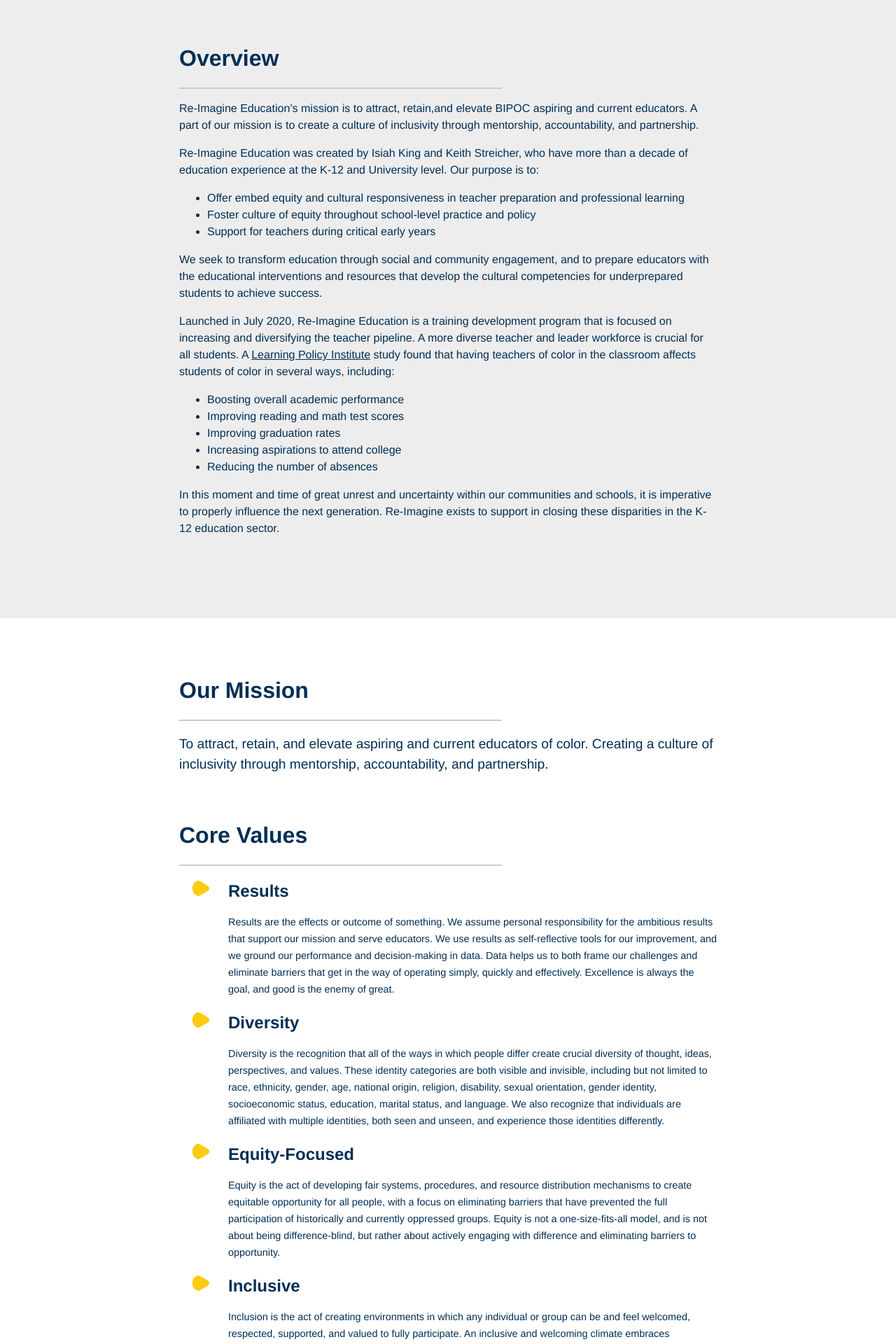
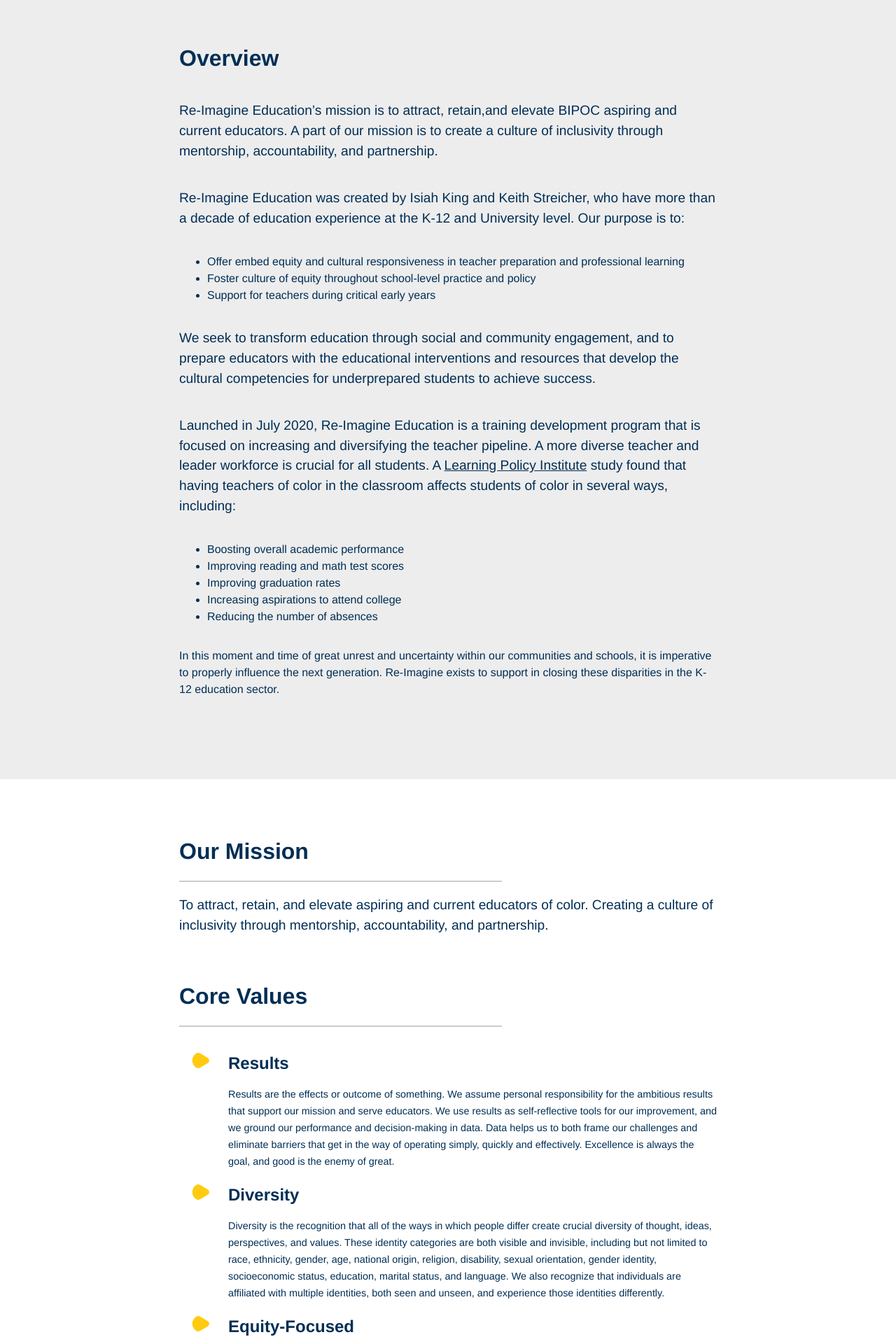
Before and after one commit to re-imagineed/re-imagineed-website, a Next.js app: page /about in a window 1280 px wide. Shown: the part 80-2000 px from the top of the page at 70% size. Built offline with nearby package versions, Linux system fonts and the light colour scheme.

Commit message:
Refactor about

```diff
--- a/pages/about.js
+++ b/pages/about.js
@@ -1,7 +1,7 @@
 import styled from 'styled-components'
 import Image from 'next/image'
 import _Head from '../components/Head'
-import { StyledContainer, StyledMain, StyledSection, StyledSectionContentWrapper, StyledSectionAnchor, StyledP1, StyledP2, StyledP3, StyledDividerLine, StyledInlineLink} from '../components/Styled'
+import {StyledContainer, StyledMain, StyledSection, StyledSectionContentWrapper, StyledSectionAnchor, StyledP1, StyledP2, StyledP3, StyledDividerLine, StyledInlineLink} from '../components/Styled'
 import Footer from '../components/Footer'
 import Header from '../components/Header'
 import TeamProfile from '../components/TeamProfile'
@@ -113,28 +113,18 @@ const StyledGoalNumberWrapper = styled.div`
     margin: 20px 20px 20px 5px;
   }
 `
-
-function About(props) {
+export function Overview(props) {
   return (
     <StyledContainer>
-        <_Head/>
-        <Header/>
-        <StyledMain>
-
-            <StyledSectionAnchor id={"overview"}/>
-            <StyledSection index={0}>
-              <StyledSectionContentWrapper>
-                <h1>Overview</h1>
-                <StyledDividerLine/>
-                <StyledP2>{overviewCopy[0]}</StyledP2>
-                <StyledP2>{overviewCopy[1]}</StyledP2>
+      <StyledP1>{overviewCopy[0]}</StyledP1>
+      <StyledP1>{overviewCopy[1]}</StyledP1>
       <ul>
         <li>{overviewCopy[2]}</li>
         <li>{overviewCopy[3]}</li>
         <li>{overviewCopy[4]}</li>
       </ul>
-                <StyledP2>{overviewCopy[5]}</StyledP2>
-                <StyledP2>Launched in July 2020, Re-Imagine Education is a training development program that is focused on increasing and diversifying the teacher pipeline. A more diverse teacher and leader workforce is crucial for all students. A <StyledInlineLink target="_blank" href='https://learningpolicyinstitute.org/product/diversifying-teaching-profession-brief'>Learning Policy Institute</StyledInlineLink> study found that having teachers of color in the classroom affects students of color in several ways, including:</StyledP2>
+      <StyledP1>{overviewCopy[5]}</StyledP1>
+      <StyledP1>Launched in July 2020, Re-Imagine Education is a training development program that is focused on increasing and diversifying the teacher pipeline. A more diverse teacher and leader workforce is crucial for all students. A <StyledInlineLink target="_blank" href='https://learningpolicyinstitute.org/product/diversifying-teaching-profession-brief'>Learning Policy Institute</StyledInlineLink> study found that having teachers of color in the classroom affects students of color in several ways, including:</StyledP1>
       <ul>
         <li>{overviewCopy[6]}</li>
         <li>{overviewCopy[7]}</li>
@@ -143,31 +133,31 @@ function About(props) {
         <li>{overviewCopy[10]}</li>
       </ul>
       <StyledP2>{overviewCopy[11]}</StyledP2>
-              </StyledSectionContentWrapper>
-            </StyledSection>
 
-            <StyledSectionAnchor id={"our_mission"}/>
-            <StyledSection index={1}>
-              <StyledSectionContentWrapper>
-                <h1>Our Mission</h1>
-                <StyledDividerLine/>
+    </StyledContainer>
+  )
+}
+
+export function Mission(props) {
+  return (
+    <StyledContainer>
       <StyledP1>{missionStatement}</StyledP1>
-                <br/>
+      <br />
       <h1>Core Values</h1>
-                <StyledDividerLine/>
+      <StyledDividerLine />
       <StyledCoreValuesList>
-                  {coreValues.map( (value, i) =>
+        {coreValues.map((value, i) =>
           <StyledCoreValue key={i}>
             <h2>{value.title}</h2>
             <StyledP3>{value.description}</StyledP3>
           </StyledCoreValue>
         )}
       </StyledCoreValuesList>
-                <br/>
+      <br />
       <h1>Goals</h1>
-                <StyledDividerLine/>
+      <StyledDividerLine />
       <StyledGoalList>
-                  {goals.map( (goal, i) =>
+        {goals.map((goal, i) =>
           <StyledGoal key={i}>
             <StyledGoalNumberWrapper><Image
               src={'/icons/number' + (i + 1) + '.svg'}
@@ -179,15 +169,19 @@ function About(props) {
           </StyledGoal>
         )}
       </StyledGoalList>
-              </StyledSectionContentWrapper>
-            </StyledSection>
+    </StyledContainer>
+  )
+}
 
-            <StyledSectionAnchor id={"our_team"}/>
-            <StyledSection index={2}>
-              <StyledSectionContentWrapper>
-                <h1>Senior Leadership Team</h1>
-                <StyledDividerLine/>
-                {teamMembers.map( (member, i) =>
+export function Team(props) {
+  return (
+
+      // <StyledSection index={2}>
+      //    <StyledSectionAnchor id={"our_team"} />
+      //   <StyledSectionContentWrapper>
+      //     <h1>Senior Leadership Team</h1>
+      //     <StyledDividerLine />
+          teamMembers.map((member, i) =>
             <div key={i}>
               <TeamProfile
                 name={member.name}
@@ -197,12 +191,45 @@ function About(props) {
                 copy={member.copy}
                 justification={i % 2 == 0 ? 0 : 1}
               ></TeamProfile>
-                  {i != teamMembers.length - 1 ? <StyledDividerLine/> : null}
+              {i != teamMembers.length - 1 ? <StyledDividerLine /> : null}
             </div>
-                )}
+          )
+      //   </StyledSectionContentWrapper>
+      // </StyledSection>
+  )
+}
+function About(props) {
+    return (
+      <StyledContainer>
+        <_Head />
+        <Header />
+        <StyledMain>
+          <StyledSection index={0}>
+            <StyledSectionAnchor id={"overview"} />
+            <StyledSectionContentWrapper>
+              <h1>Overview</h1>
+              <Overview />
             </StyledSectionContentWrapper>
           </StyledSection>
 
+          <StyledSection index={1}>
+            <StyledSectionAnchor id={"our_mission"} />
+            <StyledSectionContentWrapper>
+              <h1>Our Mission</h1>
+              <StyledDividerLine />
+              <Mission />
+            </StyledSectionContentWrapper>
+          </StyledSection>
+
+
+          <StyledSection index={2}>
+            <StyledSectionAnchor id={"our_team"} />
+            <StyledSectionContentWrapper>
+              <h1>Senior Leadership Team</h1>
+              <StyledDividerLine />
+              <Team />
+            </StyledSectionContentWrapper>
+          </StyledSection>
         </StyledMain>
         <Footer
           isHomePage={false}
```
Also changed, not shown: pages/index.js (+31 -7 lines). Lines whose indentation alone changed are shown as unchanged.
